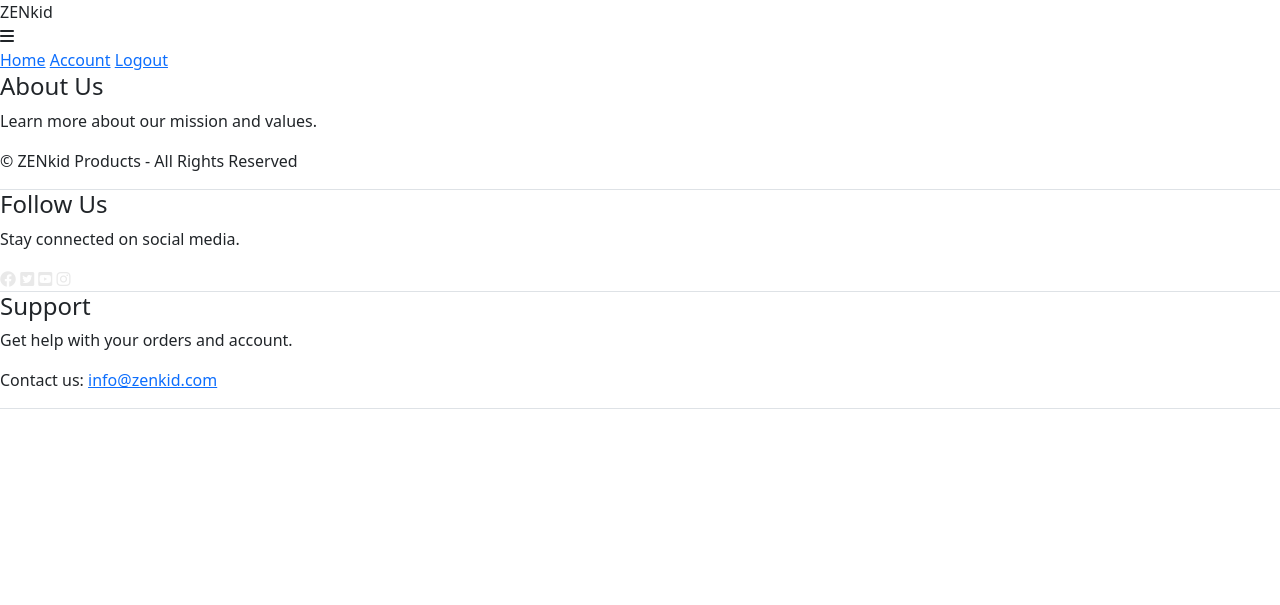
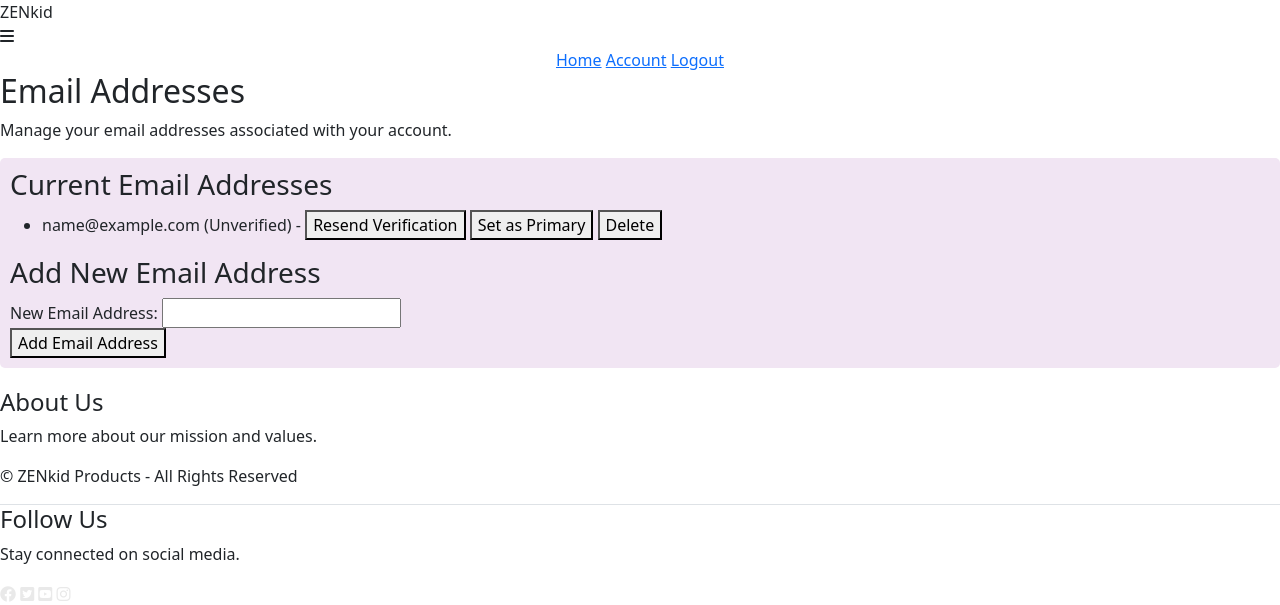
Before and after one commit to DylanAustin-TheDreamer/Full-Stack-Milestone, a Django app: page /accounts/email/ in a window 1280 px wide. Shown: the top 605 px of the page. Run offline with Django 4.2, Linux system fonts and the light colour scheme; the visitor is signed in with stand-in values (Sample User, id 1); data comes from the database, SQL or seed files in the repository.

Commit message:
added functionality and styling to all the allauth preset templates

```diff
--- a/main/templates/main/home.html
+++ b/main/templates/main/home.html
@@ -38,7 +38,7 @@
 <section>
 <div class="download-section">
 <div style="display: flex; justify-content: center;">
-<button class="btn-secondary" href="{% url 'applications:dashboard' %}">Download</button>
+<button class="btn-download" href="{% url 'applications:dashboard' %}">Download</button>
 <h2 style="margin-left: 15px; align-self: center;"><i class="fa-brands fa-windows"></i> Windows</h2>
 </div>
 </div>
--- a/main/templates/main/profile.html
+++ b/main/templates/main/profile.html
@@ -8,7 +8,7 @@
     <div class="container-own">
         <h2>My Profile</h2>
             <div>
-                <div class="profile-avatar">
+                <div class="profile-avatar" style="border-bottom: 2px solid #616161;">
                     <h3><i class="fa-solid fa-user-circle"></i>{{ user.username }}</h3>
                 </div>
 
--- a/templates/account/email.html
+++ b/templates/account/email.html
@@ -1,13 +1,62 @@
 {% extends 'base.html' %}
 {% load static %}
+{% load account %}
 
 {% block title %}Login - ZENkid{% endblock %}
 
 {% block content %}
 
 <div class="auth-container">
-    <div class="auth-card">
+    <div>
+        <h2>Email Addresses</h2>
+        <p>Manage your email addresses associated with your account.</p>
 
+        <div style="background-color: rgb(241, 229, 243); padding: 10px; border-radius: 5px; margin-bottom: 20px;">
+
+        <h3>Current Email Addresses</h3>
+        <ul>
+            {% for email in user.emailaddress_set.all %}
+                <li>
+                    {{ email.email }}
+                    {% if email.verified %}
+                        (Verified)
+                    {% else %}
+                        (Unverified) - <form method="post" action="{% url 'account_email' %}" style="display: inline;">
+                        {% csrf_token %}
+                        <input type="hidden" name="action_send" value="{{ email.email }}">
+                        <button type="submit" class="btn-small btn-primary">Resend Verification</button>
+                    </form>
+                    {% endif %}
+                    {% if not email.primary %}
+                        <form method="post" action="{% url 'account_email' %}" style="display: inline;">
+                        {% csrf_token %}
+                        <input type="hidden" name="action_primary" value="{{ email.email }}">
+                        <button type="submit" class="btn-small btn-primary">Set as Primary</button>
+                        </form>
+
+                        <form method="post" action="{% url 'account_email' %}" style="display: inline;">
+                        {% csrf_token %}
+                        <input type="hidden" name="action_remove" value="{{ email.email }}">
+                        <button type="submit" class="btn-small btn-primary">Delete</button>
+                        </form>
+                    {% else %}
+                        (Primary)
+                    {% endif %}
+                </li>
+            {% empty %}
+                <li>No email addresses associated with this account.</li>
+            {% endfor %}
+        </ul>
+
+        <h3>Add New Email Address</h3>
+        <form method="post" action="{% url 'account_email' %}">
+            {% csrf_token %}
+            <div class="form-group">
+                <label for="id_email">New Email Address:</label>
+                <input type="email" name="action_add" id="id_email" required>
+            </div>
+            <button type="submit" class="btn-primary">Add Email Address</button>
+        </form>
     </div>
 </div>
 {% endblock %}
--- a/templates/base.html
+++ b/templates/base.html
@@ -27,7 +27,7 @@
       <div class="logo">ZENkid</div>
       <div class="drop" id="dropdown"><i class="fa-solid fa-bars"></i></div>
     </header>
-    <nav id="navbar">
+    <nav id="navbar" style="text-align: center;">
         <a href="{% url 'main:home' %}">Home</a>
         {% if user.is_authenticated %}
         <a href="{% url 'main:profile' %}"><span>Account</span></a>
```
Also changed, not shown: main/templates/main/delete_account_confirm.html (+4 -4 lines), templates/account/logout.html (added, +19 -0 lines), templates/account/password_change.html (+5 -5 lines), README.md.
